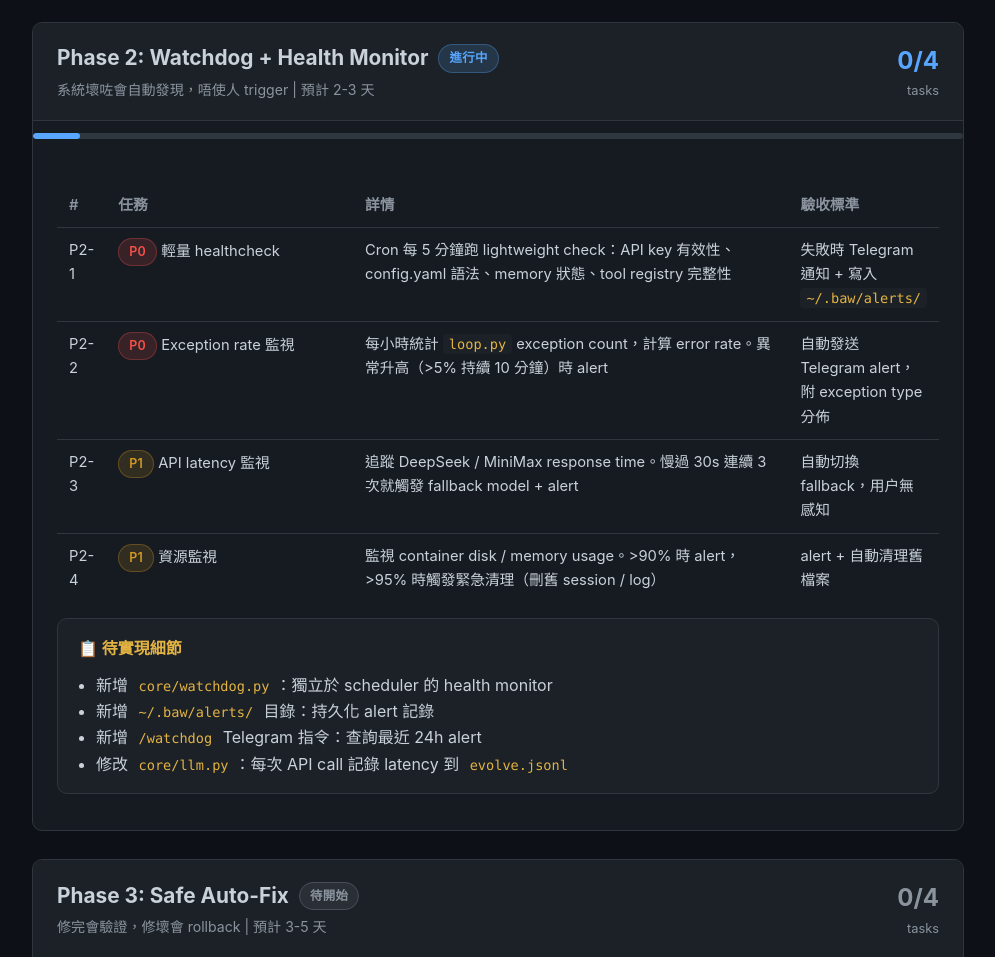
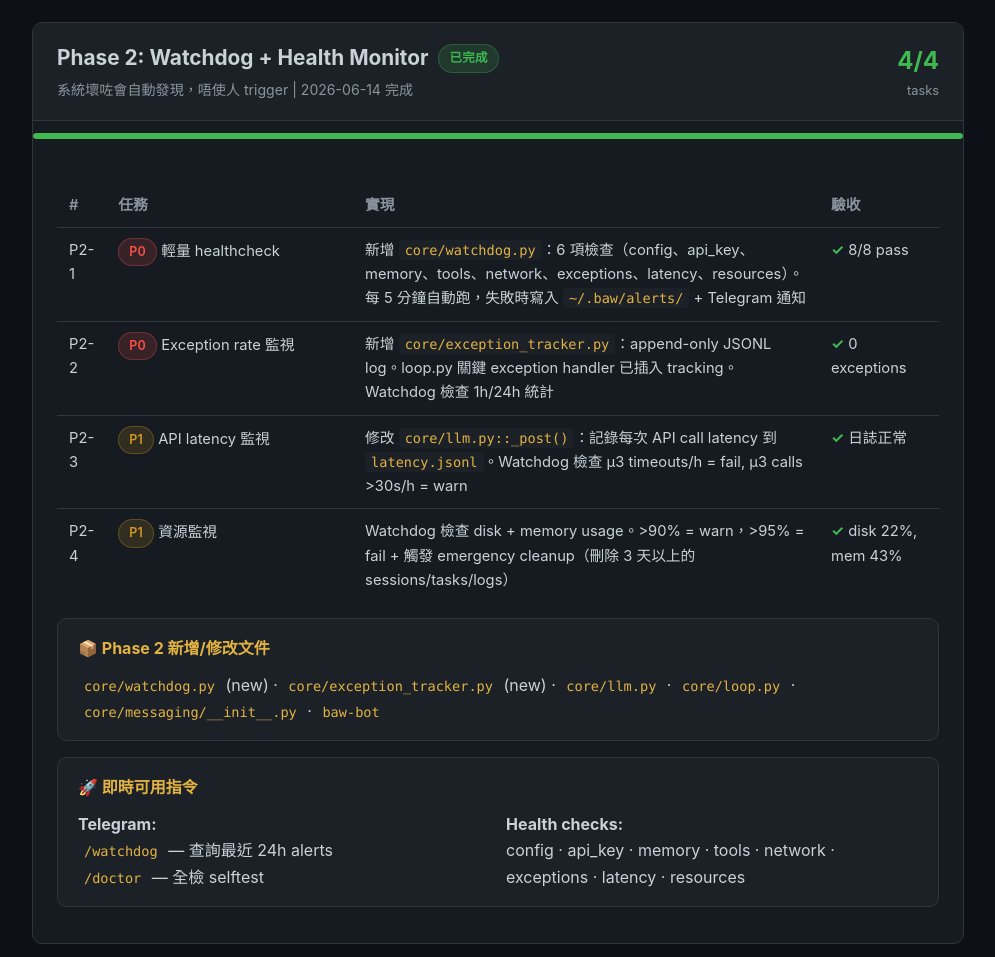
Before and after one commit to cornreform/baw-agent-platform, a plain HTML site: page docs/SELF_EVOLUTION_ROADMAP.html in a window 1280 px wide. Shown: the part 1160-2117 px from the top of the page, without its empty margins (142-1137 px from the left). Drawn offline with Linux system fonts and the light colour scheme.

Commit message:
docs: Update roadmap — Phase 2 complete, Phase 3 active
- All 4 Phase 2 tasks done (P2-1 healthcheck, P2-2 exceptions, P2-3 latency, P2-4 resources)
- Updated timeline: Phase 2 ✅, Phase 3 🔄
- Version bump to v0.19.2 in footer

```diff
--- a/docs/SELF_EVOLUTION_ROADMAP.html
+++ b/docs/SELF_EVOLUTION_ROADMAP.html
@@ -95,7 +95,7 @@
 <header>
   <h1>🧬 BAW Self-Evolution Roadmap</h1>
   <p class="subtitle">Black And White Agent Platform — 自我進化四階段計劃<br>
-  Last updated: 2026-06-14 &nbsp;|&nbsp; Current: <span class="badge badge-active">Phase 2</span></p>
+  Last updated: 2026-06-14 &nbsp;|&nbsp; Current: <span class="badge badge-active">Phase 3</span></p>
 </header>
 
 <!-- ═══════════════════ PHASE 1 ═══════════════════ -->
@@ -162,52 +162,54 @@
     <div>
       <div style="display:flex;align-items:center;gap:10px;">
         <h2 class="phase-title">Phase 2: Watchdog + Health Monitor</h2>
-        <span class="badge badge-active">進行中</span>
+        <span class="badge badge-done">已完成</span>
       </div>
-      <div class="phase-meta">系統壞咗會自動發現，唔使人 trigger | 預計 2-3 天</div>
+      <div class="phase-meta">系統壞咗會自動發現，唔使人 trigger | 2026-06-14 完成</div>
     </div>
     <div style="text-align:right;">
-      <div style="font-size:1.5rem;font-weight:700;color:var(--blue);">0/4</div>
+      <div style="font-size:1.5rem;font-weight:700;color:var(--green);">4/4</div>
       <div style="font-size:0.8rem;color:var(--muted);">tasks</div>
     </div>
   </div>
-  <div class="progress-bar"><div class="progress-fill fill-blue" style="width:5%"></div></div>
+  <div class="progress-bar"><div class="progress-fill fill-green" style="width:100%"></div></div>
   <div class="phase-body">
     <table>
-      <tr><th style="width:28px">#</th><th style="width:28%">任務</th><th>詳情</th><th style="width:120px">驗收標準</th></tr>
+      <tr><th style="width:28px">#</th><th style="width:28%">任務</th><th>實現</th><th style="width:120px">驗收</th></tr>
       <tr>
         <td>P2-1</td>
         <td><span class="badge badge-p0">P0</span> 輕量 healthcheck</td>
-        <td>Cron 每 5 分鐘跑 lightweight check：API key 有效性、config.yaml 語法、memory 狀態、tool registry 完整性</td>
-        <td>失敗時 Telegram 通知 + 寫入 <code>~/.baw/alerts/</code></td>
+        <td>新增 <code>core/watchdog.py</code>：6 項檢查（config、api_key、memory、tools、network、exceptions、latency、resources）。每 5 分鐘自動跑，失敗時寫入 <code>~/.baw/alerts/</code> + Telegram 通知</td>
+        <td><span class="check">✓</span> 8/8 pass</td>
       </tr>
       <tr>
         <td>P2-2</td>
         <td><span class="badge badge-p0">P0</span> Exception rate 監視</td>
-        <td>每小時統計 <code>loop.py</code> exception count，計算 error rate。異常升高（>5% 持續 10 分鐘）時 alert</td>
-        <td>自動發送 Telegram alert，附 exception type 分佈</td>
+        <td>新增 <code>core/exception_tracker.py</code>：append-only JSONL log。loop.py 關鍵 exception handler 已插入 tracking。Watchdog 檢查 1h/24h 統計</td>
+        <td><span class="check">✓</span> 0 exceptions</td>
       </tr>
       <tr>
         <td>P2-3</td>
         <td><span class="badge badge-p1">P1</span> API latency 監視</td>
-        <td>追蹤 DeepSeek / MiniMax response time。慢過 30s 連續 3 次就觸發 fallback model + alert</td>
-        <td>自動切換 fallback，用户無感知</td>
+        <td>修改 <code>core/llm.py::_post()</code>：記錄每次 API call latency 到 <code>latency.jsonl</code>。Watchdog 檢查 µ3 timeouts/h = fail, µ3 calls >30s/h = warn</td>
+        <td><span class="check">✓</span> 日誌正常</td>
       </tr>
       <tr>
         <td>P2-4</td>
         <td><span class="badge badge-p1">P1</span> 資源監視</td>
-        <td>監視 container disk / memory usage。>90% 時 alert，>95% 時觸發緊急清理（刪舊 session / log）</td>
-        <td>alert + 自動清理舊檔案</td>
+        <td>Watchdog 檢查 disk + memory usage。>90% = warn，>95% = fail + 觸發 emergency cleanup（刪除 3 天以上的 sessions/tasks/logs）</td>
+        <td><span class="check">✓</span> disk 22%, mem 43%</td>
       </tr>
     </table>
     <div class="summary-box">
-      <h4>📋 待實現細節</h4>
-      <ul style="margin:0;padding-left:18px;">
-        <li>新增 <code>core/watchdog.py</code>：獨立於 scheduler 的 health monitor</li>
-        <li>新增 <code>~/.baw/alerts/</code> 目錄：持久化 alert 記錄</li>
-        <li>新增 <code>/watchdog</code> Telegram 指令：查詢最近 24h alert</li>
-        <li>修改 <code>core/llm.py</code>：每次 API call 記錄 latency 到 <code>evolve.jsonl</code></li>
-      </ul>
+      <h4>📦 Phase 2 新增/修改文件</h4>
+      <code>core/watchdog.py</code> (new) · <code>core/exception_tracker.py</code> (new) · <code>core/llm.py</code> · <code>core/loop.py</code> · <code>core/messaging/__init__.py</code> · <code>baw-bot</code>
+    </div>
+    <div class="summary-box">
+      <h4>🚀 即時可用指令</h4>
+      <div class="grid-2">
+        <div><strong>Telegram:</strong><br><code>/watchdog</code> — 查詢最近 24h alerts<br><code>/doctor</code> — 全檢 selftest</div>
+        <div><strong>Health checks:</strong><br>config · api_key · memory · tools · network · exceptions · latency · resources</div>
+      </div>
     </div>
   </div>
 </div>
@@ -320,13 +322,13 @@
         <strong>Phase 1</strong> — 補完現有框架<br>
         <span style="color:var(--muted);font-size:0.88rem;">1-2 天 · ✅ 2026-06-14 完成</span>
       </div>
+      <div class="timeline-item done">
+        <strong>Phase 2</strong> — Watchdog + Health Monitor<br>
+        <span style="color:var(--muted);font-size:0.88rem;">2-3 天 · ✅ 2026-06-14 完成</span>
+      </div>
       <div class="timeline-item active">
-        <strong>Phase 2</strong> — Watchdog + Health Monitor<br>
-        <span style="color:var(--muted);font-size:0.88rem;">2-3 天 · 🔄 進行中</span>
-      </div>
-      <div class="timeline-item pending">
         <strong>Phase 3</strong> — Safe Auto-Fix<br>
-        <span style="color:var(--muted);font-size:0.88rem;">3-5 天 · ⏸ 待開始</span>
+        <span style="color:var(--muted);font-size:0.88rem;">3-5 天 · 🔄 進行中</span>
       </div>
       <div class="timeline-item pending">
         <strong>Phase 4</strong> — Full Self-Evolution<br>
@@ -357,7 +359,7 @@
 
 <footer>
   Generated by Sticky · BAW Agent Platform · <a href="https://github.com/cornreform/baw-agent-platform">GitHub</a><br>
-  Version: v0.19.1 &nbsp;|&nbsp; Next milestone: Phase 2 completion
+  Version: v0.19.2 &nbsp;|&nbsp; Current: Phase 2 complete &nbsp;|&nbsp; Next: Phase 3
 </footer>
 
 </div>
```
